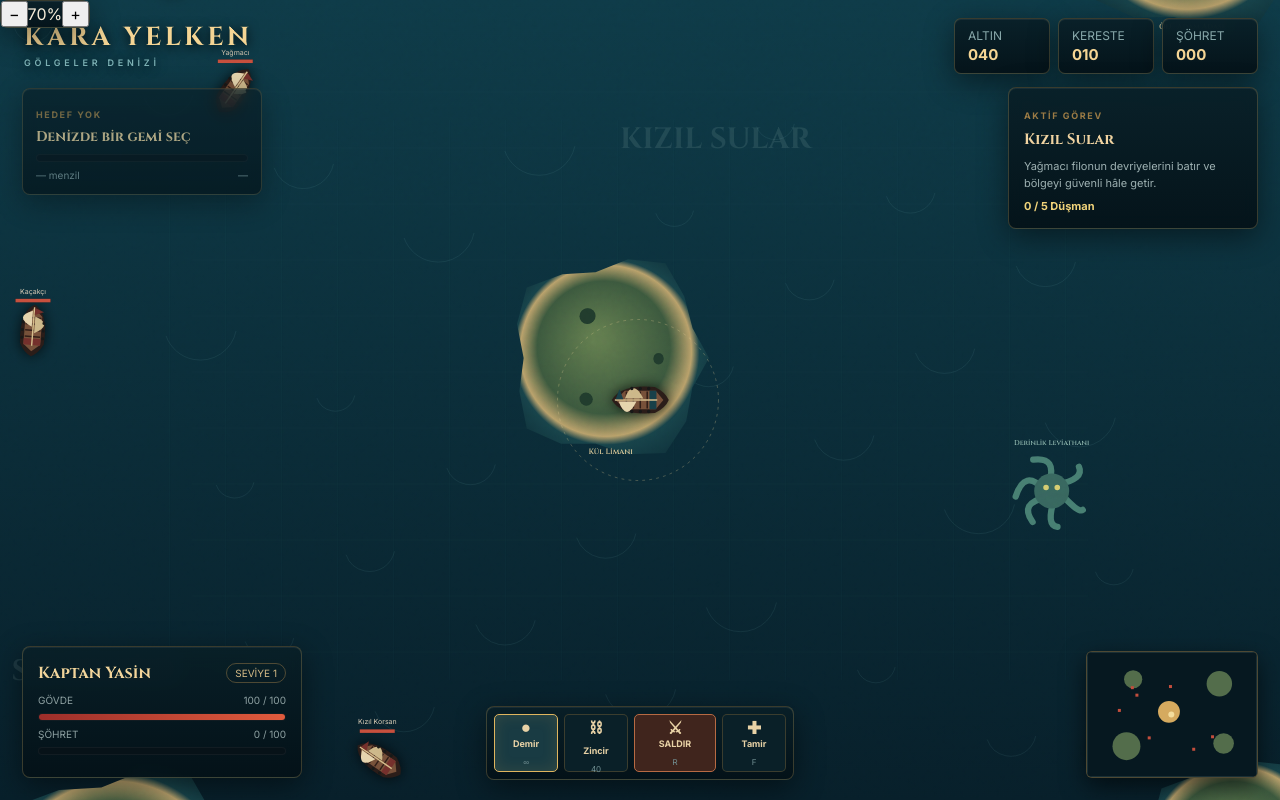
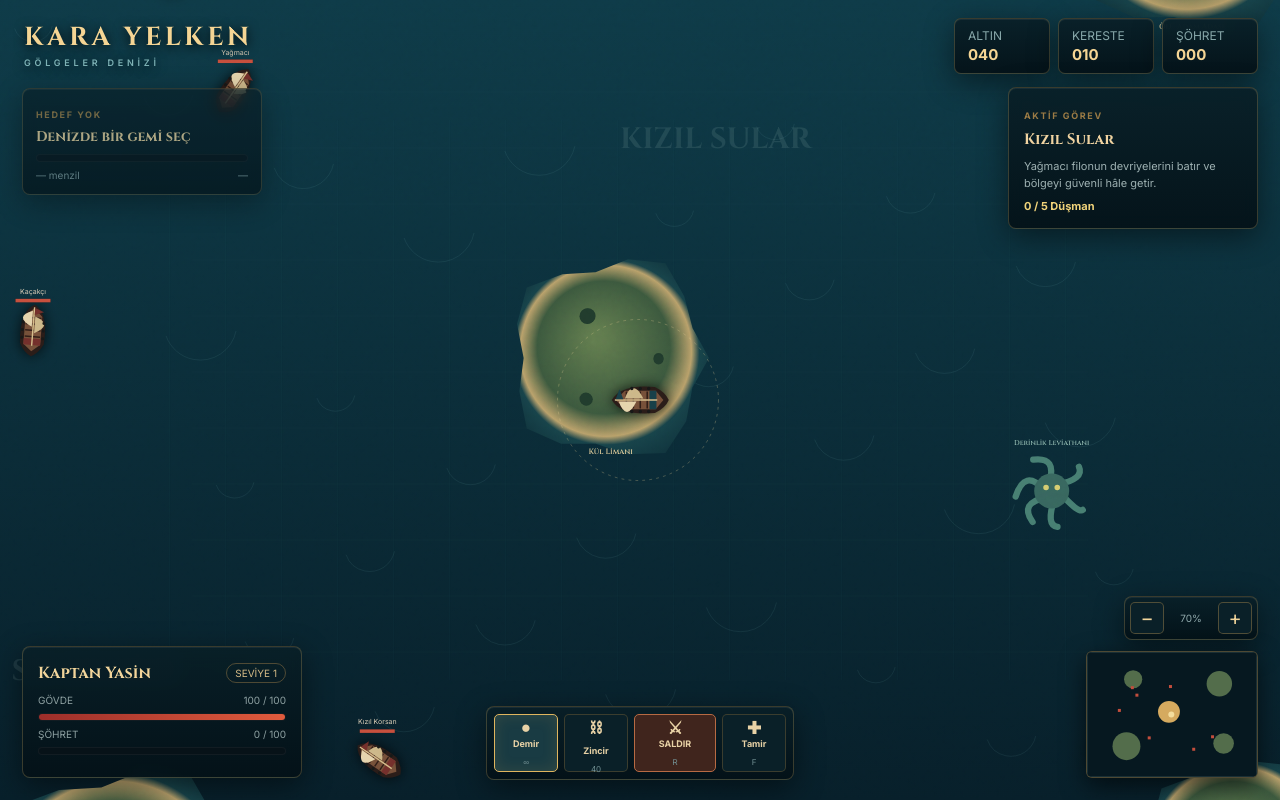
Before and after one commit to kemanist38/Yedi-Deniz-Korsan-Oyunu, a website built with Vite: page index.html in a window 1280 px wide. Built offline with nearby package versions, Linux system fonts and the light colour scheme; animation ran at ten frames a second; files whose address does not match are found by name.

Commit message:
style: add compact zoom controls

```diff
--- a/src/style.css
+++ b/src/style.css
@@ -45,4 +45,5 @@
 .toast { position:absolute; left:50%; top:18%; transform:translate(-50%,-10px); opacity:0; padding:10px 18px; border-radius:6px; background:#071820e8; border:1px solid #d5aa5e66; color:#f1d59f; font:600 12px Cinzel; transition:.25s; }
 .toast.show { opacity:1; transform:translate(-50%,0); }
 .target-card{left:22px;top:88px;width:240px;padding:13px;opacity:.72}.target-card.visible{opacity:1;border-color:#d6a75266}.target-card h3{margin:5px 0 8px;font:700 14px Cinzel;color:#ecd29c}.target-meta{display:flex;justify-content:space-between;color:#80999c;font-size:10px}.actionbar{pointer-events:auto;left:50%;transform:translateX(-50%);bottom:20px;display:flex;padding:7px;gap:6px}.action{width:64px;height:58px;border:1px solid #9b793b55;border-radius:5px;background:#0a2028;color:#e8d2a6;cursor:pointer}.action b{display:block;font-size:17px}.action span{display:block;font-size:9px;font-weight:700}.action small{color:#718f92;font-size:8px}.action:hover,.action.active{background:#193b43;border-color:#e0b55e;box-shadow:inset 0 0 15px #d6a84b22}.action.fire{width:82px;background:#40251d;border-color:#b76a43}.action.fire.active{background:#713528}#minimap{position:absolute;pointer-events:none;right:22px;bottom:22px;border:1px solid #b9945266;border-radius:6px;box-shadow:0 8px 25px #0009;background:#061820}
+.zoom-controls{pointer-events:auto;right:22px;bottom:160px;display:flex;align-items:center;gap:5px;padding:5px}.zoom-controls button{width:34px;height:32px;border:1px solid #b9945266;border-radius:5px;background:#0a2028;color:#f2d59b;font-size:20px;cursor:pointer}.zoom-controls span{min-width:44px;text-align:center;color:#91aaac;font-size:10px}
 @media (max-width:760px) { .brand {font-size:18px}.resources{top:65px;right:10px;flex-direction:column}.resource{min-width:80px;padding:5px 9px}.quest,#minimap{display:none}.captain{left:10px;bottom:82px;width:210px}.target-card{left:10px;top:65px;width:190px}.actionbar{bottom:8px}.action{width:54px}.upgrade-grid{grid-template-columns:1fr} }
```
